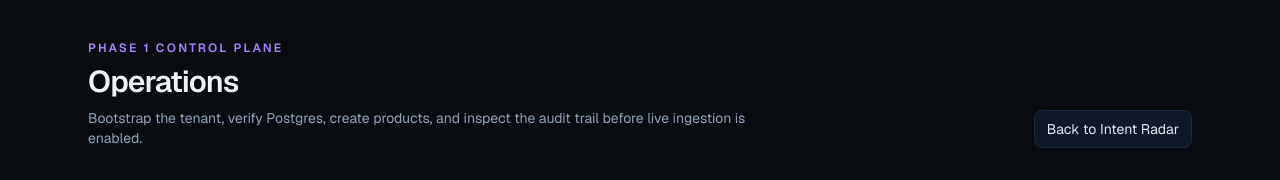
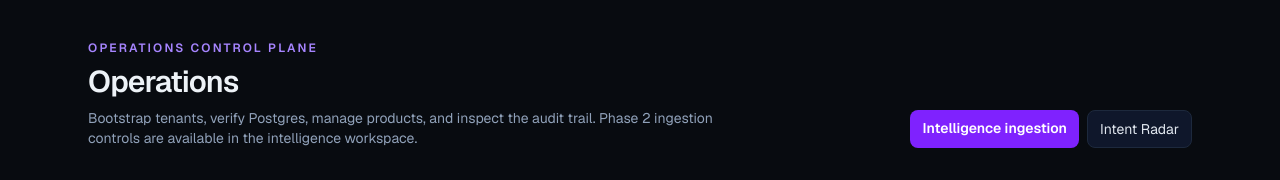
Before and after one commit to rrahul0904/intent-revenue-os, a Next.js app: page /admin in a window 1280 px wide. Shown: the top 180 px of the page. Built offline with nearby package versions, Linux system fonts and the light colour scheme; no server answers; the database is empty.

Commit message:
feat: link operations to Phase 2 intelligence controls

```diff
--- a/src/app/admin/page.tsx
+++ b/src/app/admin/page.tsx
@@ -11,20 +11,29 @@ export default function AdminPage() {
       <div className="mb-8 flex flex-wrap items-end justify-between gap-4">
         <div>
           <p className="mb-2 text-xs font-semibold tracking-[0.18em] text-violet-400">
-            PHASE 1 CONTROL PLANE
+            OPERATIONS CONTROL PLANE
           </p>
           <h1 className="text-3xl font-semibold tracking-tight">Operations</h1>
           <p className="mt-2 max-w-2xl text-sm text-slate-400">
-            Bootstrap the tenant, verify Postgres, create products, and inspect the
-            audit trail before live ingestion is enabled.
+            Bootstrap tenants, verify Postgres, manage products, and inspect the
+            audit trail. Phase 2 ingestion controls are available in the
+            intelligence workspace.
           </p>
         </div>
-        <Link
-          href="/"
-          className="rounded-lg border border-slate-800 bg-slate-900 px-3 py-2 text-sm text-slate-200 hover:bg-slate-800"
-        >
-          Back to Intent Radar
-        </Link>
+        <div className="flex gap-2">
+          <Link
+            href="/admin/intelligence"
+            className="rounded-lg bg-violet-600 px-3 py-2 text-sm font-semibold text-white hover:bg-violet-500"
+          >
+            Intelligence ingestion
+          </Link>
+          <Link
+            href="/"
+            className="rounded-lg border border-slate-800 bg-slate-900 px-3 py-2 text-sm text-slate-200 hover:bg-slate-800"
+          >
+            Intent Radar
+          </Link>
+        </div>
       </div>
       <AdminOperations />
     </main>
```
